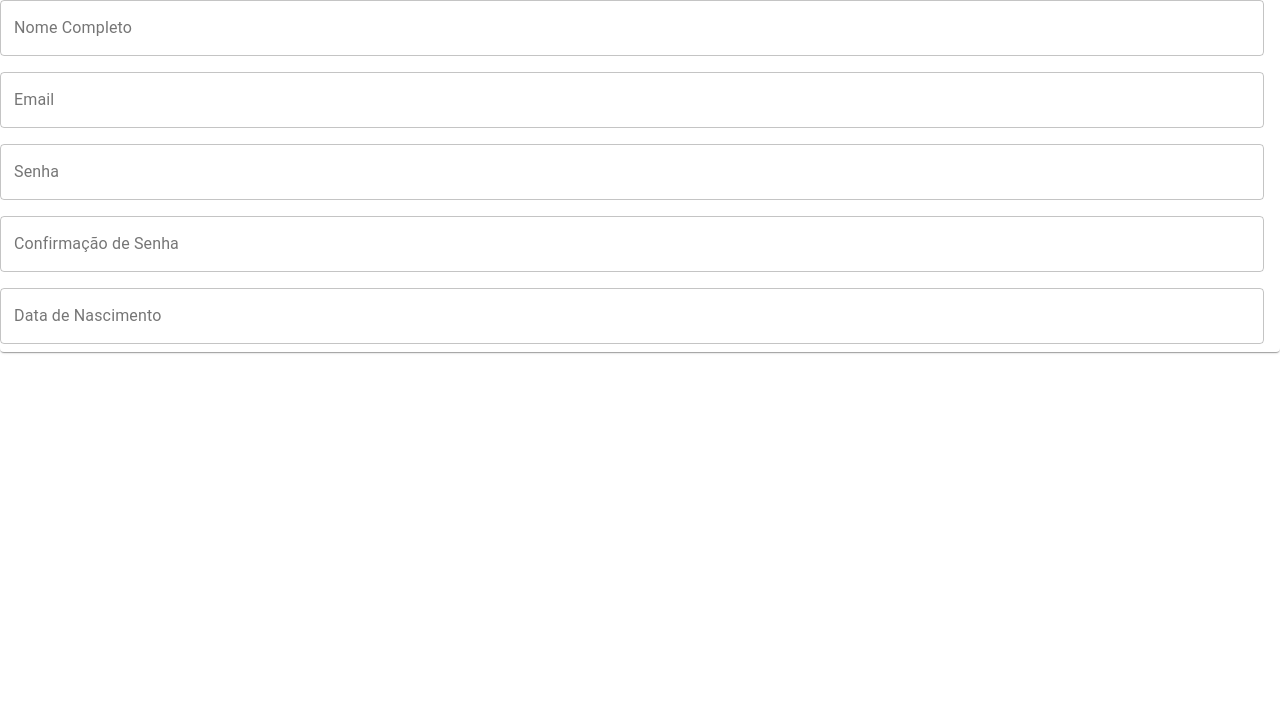
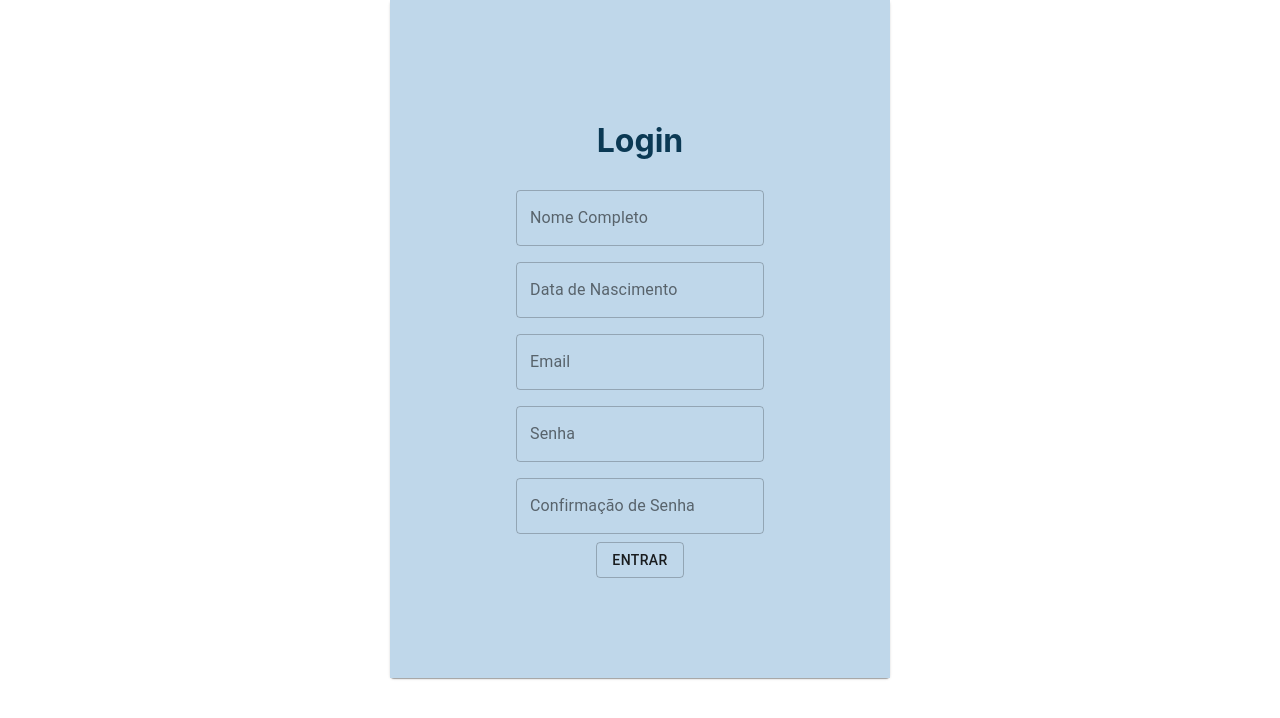
Before and after one commit to aninhantunes/React, a React (Create React App) app: page / in a window 1280 px wide. Shown: the top 718 px of the page. Built offline with nearby package versions, Linux system fonts and the light colour scheme.

Commit message:
página de login

```diff
--- a/src/App.css
+++ b/src/App.css
@@ -1,5 +1,7 @@
 .App {
   text-align: center;
+  justify-content:center;
+  padding: 40px;
 }
 
 .App-logo {
--- a/src/routers/public/register/index.jsx
+++ b/src/routers/public/register/index.jsx
@@ -1,14 +1,18 @@
 import React from "react"
-import {Grid,TextField, Paper} from "@material-ui/core"
+import {Grid,TextField, Paper, shadows, Button} from "@material-ui/core"
 import {makeStyles} from '@material-ui/core/styles'
 
 const Register = ({nome}) => {
     const classes = useStyles ();
     return (
-        <Paper>
+        <Paper boxShadow={2} className = {classes.paper}>
             <Grid container spacing = {2} direction = 'column' className = {classes.gridContainer}>
-                <Grid item  >
+                <h1 className = {classes.title}>Login</h1>
+                <Grid item>
                     <TextField id="outlined-basic" label="Nome Completo" variant="outlined" className = {classes.textfield}/>
+                </Grid>
+                <Grid item>
+                    <TextField id="outlined-basic" label="Data de Nascimento" variant="outlined" className = {classes.textfield}/>
                 </Grid>
                 <Grid item>
                     <TextField id="outlined-basic" label="Email" variant="outlined" className = {classes.textfield}/>
@@ -19,9 +23,9 @@ const Register = ({nome}) => {
                 <Grid item>
                     <TextField id="outlined-basic" label="Confirmação de Senha" variant="outlined" type="password" className = {classes.textfield}/>
                 </Grid>
-                <Grid item>
-                    <TextField id="outlined-basic" label="Data de Nascimento" variant="outlined" className = {classes.textfield}/>
-                </Grid>
+                <Button variant="outlined">
+                    Entrar
+                </Button>
             </Grid>
         </Paper>
 
@@ -31,6 +35,11 @@ const Register = ({nome}) => {
 const useStyles = makeStyles((tema) => ({
     gridContainer: {
         width: '100%',
+        alignItems: 'center',
+        justifyContent: 'center',
+        margin: 'auto',
+        padding: '100px',
+        backgroundColor: '#bfd7ea',
 
     },
 
@@ -39,11 +48,18 @@ const useStyles = makeStyles((tema) => ({
     },
 
     paper: {
-        hight: '600px',
+        hight: '300px',
         width: '500px',
-        padding: tema.spacing(2),
+        justifyContent: 'center',
         margin: 'auto',
+
+    },
+
+    title:{
+        color: '#0b3954'
+
     }
+
 }));
 
 export default Register;
```
